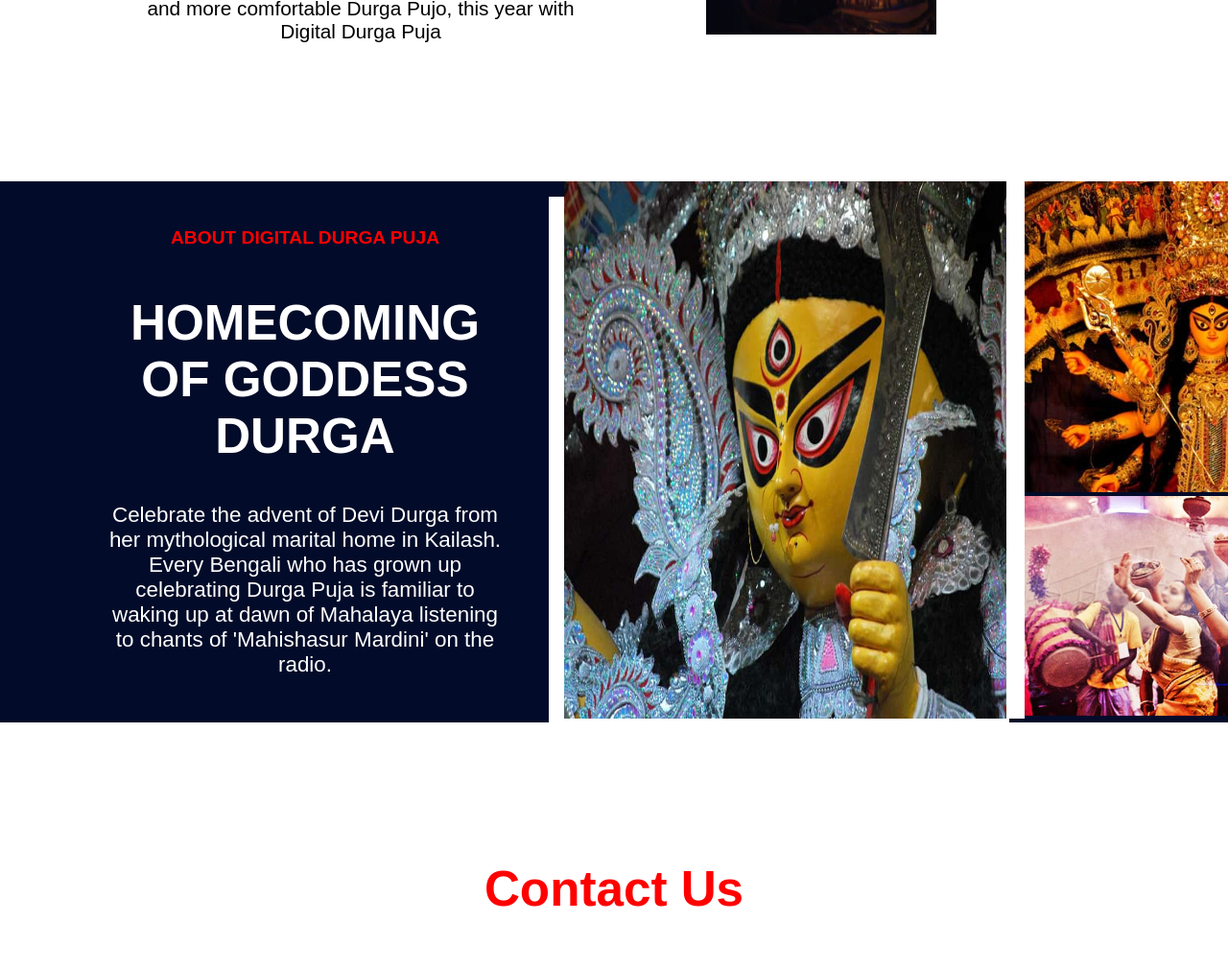
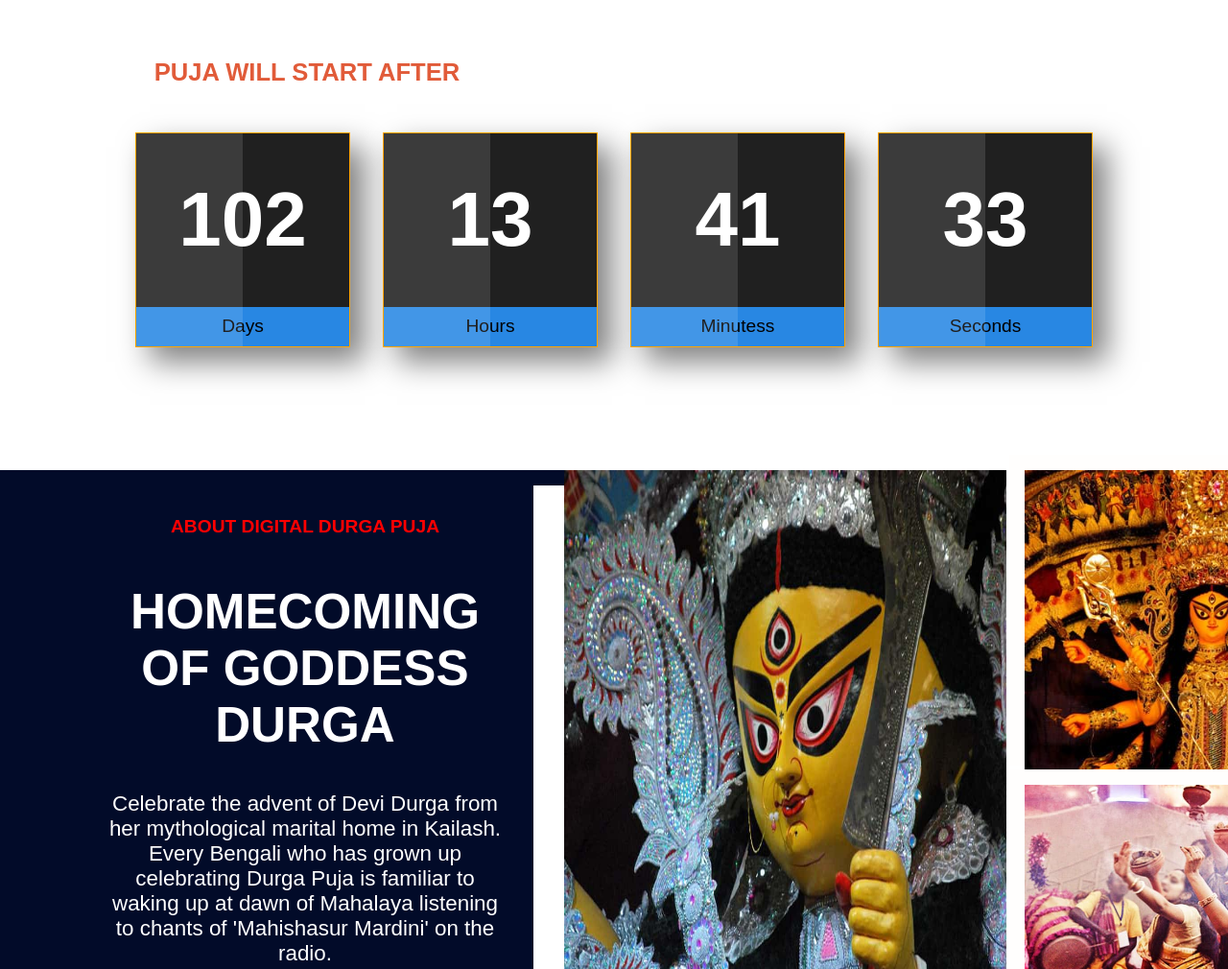
Before and after one commit to RAHUL956777/digital_durgapuja, a plain HTML site: page index.html in a window 1280 px wide. Shown: the part 2754-3764 px from the top of the page at 96% size. Drawn offline with nearby package versions, Linux system fonts and the light colour scheme.

Commit message:
creating timmer

```diff
--- a/css/style.css
+++ b/css/style.css
@@ -142,6 +142,7 @@ li {
     font-size: 3.2rem;
   }
 
+
 .card {
     text-align: center;
     box-shadow: 0px 0px 20px 0px rgb(132 144 255 / 20%);
@@ -197,10 +198,12 @@ li {
     width: 4rem;
   }
 
+
+
   /* ===========section abut================ */
   .absection{
     max-width: 100%;
-    margin: 6rem 2rem 9rem 2rem;
+    margin: 3rem 2rem 25rem 2rem;
   }
   .absection .leftpara p{
     font-size: 1.4rem;
@@ -256,6 +259,66 @@ li {
     width: 22rem;
   }
 
+    /* ======section timmer====== */
+
+    .timmer h4{
+      text-align: center;
+      font-size: 1.6rem;
+      color: #e15b39;
+      text-transform: uppercase;
+    }
+    .timmer .countdown{
+      width: 80vw;
+      border: 1px solid white;
+      display: flex;
+      justify-content: space-around;
+      gap: 10px;
+      position: absolute;
+      transform: translate(-50%, -50%);
+      left: 50%;
+      margin-top: 10rem;
+  }
+
+  .timmer .box{
+      border: 1px solid orange;
+      width: 28vmin;
+      height: 28vmin;
+      display: flex;
+      flex-direction: column;
+      align-items: center;
+      justify-content: space-evenly;
+      position: relative;
+      box-shadow: 15px 15px 30px rgba( 0, 0, 0, 0.5);
+      font-size: 16px;
+  }
+  .timmer .box::after{
+      content: "";
+      position: absolute;
+      background-color: rgba(255,255,255,0.12);
+      height: 100%;
+      width: 50%;
+      left: 0;
+  }
+  .timmer span.num{
+      background-color: #202020;
+      color: white;
+      display: grid;
+      height: 100%;
+      width: 100%;
+      place-items: center;
+      font-weight: 600;
+      font-size: 5em;
+  }
+  .timmer span.text{
+      font-size: 1.2em;
+      background-color: #2887e3;
+      display: block;
+      width: 100%;
+      text-align: center;
+      padding: 0.5em 0;
+      font-weight: 400;
+  }
+
   /* ===========second section abut=============
   === */
   .absections{
@@ -293,11 +356,12 @@ li {
   .absections .rightparas .leftimge img{
     width: 30rem;
     height: 35rem;
-    box-shadow: -1rem 1rem 0 0 white;
+    box-shadow: -2rem 1rem 0 0 white;
   }
 
   .absections .rightparas .rightimge img{
     width: 24rem;
+    box-shadow: -1rem -1rem 0 0 rgb(255, 254, 253);
   }
 
 /* ==============section contact========= */
@@ -308,7 +372,7 @@ li {
   /* margin-bottom: 6rem; */
   text-transform: capitalize;
   position: relative;
-  color: red;
+  color: rgb(224, 39, 2);
 }
 
 .btn {
--- a/index.html
+++ b/index.html
@@ -8,6 +8,10 @@
     <meta name="description" content="digital durga puja" />
     <meta name="Keywords" content="HTML, CSS, JavaScript, digital durga puja" />
     <meta name="author" content="Rahul" />
+
+    <script type="module" src="https://unpkg.com/ionicons@5.5.2/dist/ionicons/ionicons.esm.js"></script>
+<script nomodule src="https://unpkg.com/ionicons@5.5.2/dist/ionicons/ionicons.js"></script>
+<script src="https://kit.fontawesome.com/bee3af84fb.js" crossorigin="anonymous"></script>
     <link rel="stylesheet" href="/css/style.css">
 
     <title>Durgapuja</title>
@@ -84,6 +88,10 @@
     </section>
 
 
+    <!-- =========section timmer========== -->
+
+
+
 
     <!-- =============about section =============== -->
     <section class="grid-two-column grid absection">
@@ -105,6 +113,29 @@
             </div>
 
         </div>
+
+        <!-- ========timmer========== -->
+        <div class="timmer">
+            <h4>Puja will start after</h4>
+        <div class="countdown">
+            <div class="box">
+                <span class="num" id="day-box">00</span>
+                <span class="text">Days</span>
+            </div>
+            <div class="box">
+                <span class="num" id="hr-box">00</span>
+                <span class="text">Hours</span>
+            </div>
+            <div class="box">
+                <span class="num" id="min-box">00</span>
+                <span class="text">Minutess</span>
+            </div>
+            <div class="box">
+                <span class="num" id="sec-box">00</span>
+                <span class="text">Seconds</span>
+            </div>
+        </div>
+    </div>
     </section>
 
 
@@ -256,11 +287,7 @@
     </a>
 
 </body>
-<link rel="stylesheet" lang="text/javascript" href="/js/script.js">
 <!-- defer -->
-
-<script type="module" src="https://unpkg.com/ionicons@5.5.2/dist/ionicons/ionicons.esm.js"></script>
-<script nomodule src="https://unpkg.com/ionicons@5.5.2/dist/ionicons/ionicons.js"></script>
-<script src="https://kit.fontawesome.com/bee3af84fb.js" crossorigin="anonymous"></script>
+<script src="./js/script.js"></script>
 
 </html>
--- a/js/script.js
+++ b/js/script.js
@@ -1,52 +1,53 @@
 // for timmer
 
-// console.log("welcome");
+let dayBox = document.getElementById("day-box");
+let hrBox = document.getElementById("hr-box");
+let minBox = document.getElementById("min-box");
+let secBox = document.getElementById("sec-box");
 
-// let dayBox = document.getElementById("day-box");
-// let hrBox = document.getElementById("hr-box");
-// let minBox = document.getElementById("min-box");
-// let secBox = document.getElementById("sec-box");
-// let endDate = new Date(2022, 9, 30, 6, 30 );
-// let endTime = endDate.getTime();
+let endDate = new Date(2022, 9, 30, 6, 30 );
+let endTime = endDate.getTime();
 
-// function countdown(){
-//     let todayDate = new Date();
-//     let todayTime = todayDate.getTime();
 
-//     let reminingTime = endTime - todayTime;
+function countdown(){
+    let todayDate = new Date();
+    let todayTime = todayDate.getTime();
 
-//     // 60 second = 1000 millisecond
-//     let oneMin = 60 * 1000;
-//     let oneHr = 60 * oneMin;
-//     let oneDay = 24 * oneHr;
+    let reminingTime = endTime - todayTime;
 
-//     // function for formate number if it is single digit
-//     let addZeroes = num => num < 10 ? `0${num}`: num;
+    // 60 second = 1000 millisecond
+    let oneMin = 60 * 1000;
+    let oneHr = 60 * oneMin;
+    let oneDay = 24 * oneHr;
 
-//     // if end datee is before today date
-//     if(endTime < todayTime){
-//         clearInterval(i)
-//         document.querySelector('.countdown').innerHTML = `<h1>Countdown had expired</h1>`
-//     }else{
-//         let daysLeft = Math.floor(reminingTime / oneDay);
+    // function for formate number if it is single digit
+    let addZeroes = num => num < 10 ? `0${num}`: num;
 
-//         let hrsLeft = Math.floor((reminingTime % oneDay) / oneHr);
+    // if end datee is before today date
+    if(endTime < todayTime){
+        clearInterval(i)
+        document.querySelector(".countdown").innerHTML = `<h1>Countdown had expired!</h1>`;
+    }else{
+        let daysLeft = Math.floor(reminingTime / oneDay);
 
-//         let minsLeft = Math.floor((reminingTime % oneHr) / oneMin);
 
-//         let secsLeft = Math.floor((reminingTime % oneMin) / 1000);
+        let hrsLeft = Math.floor((reminingTime % oneDay) / oneHr);
 
-//         dayBox.textContent = addZeroes(daysLeft);
-//         dayBox.textContent = addZeroes(hrsLeft);
-//         dayBox.textContent = addZeroes(minsLeft);
-//         dayBox.textContent = addZeroes(secsLeft);
-//     }
-// }
+        let minsLeft = Math.floor((reminingTime % oneHr) / oneMin);
 
-// let  i = setInterval(countdown,1000);
-// countdown();
+        let secsLeft = Math.floor((reminingTime % oneMin) / 1000);
 
-console.log("Welcome");
+        // displaying values
+        dayBox.textContent = addZeroes(daysLeft);
+        hrBox.textContent = addZeroes(hrsLeft);
+        minBox.textContent = addZeroes(minsLeft);
+        secBox.textContent = addZeroes(secsLeft);
+    }
+}
+let  i = setInterval(countdown,1000);
+countdown();
+
+
 
 // for scroll to top
 
```
